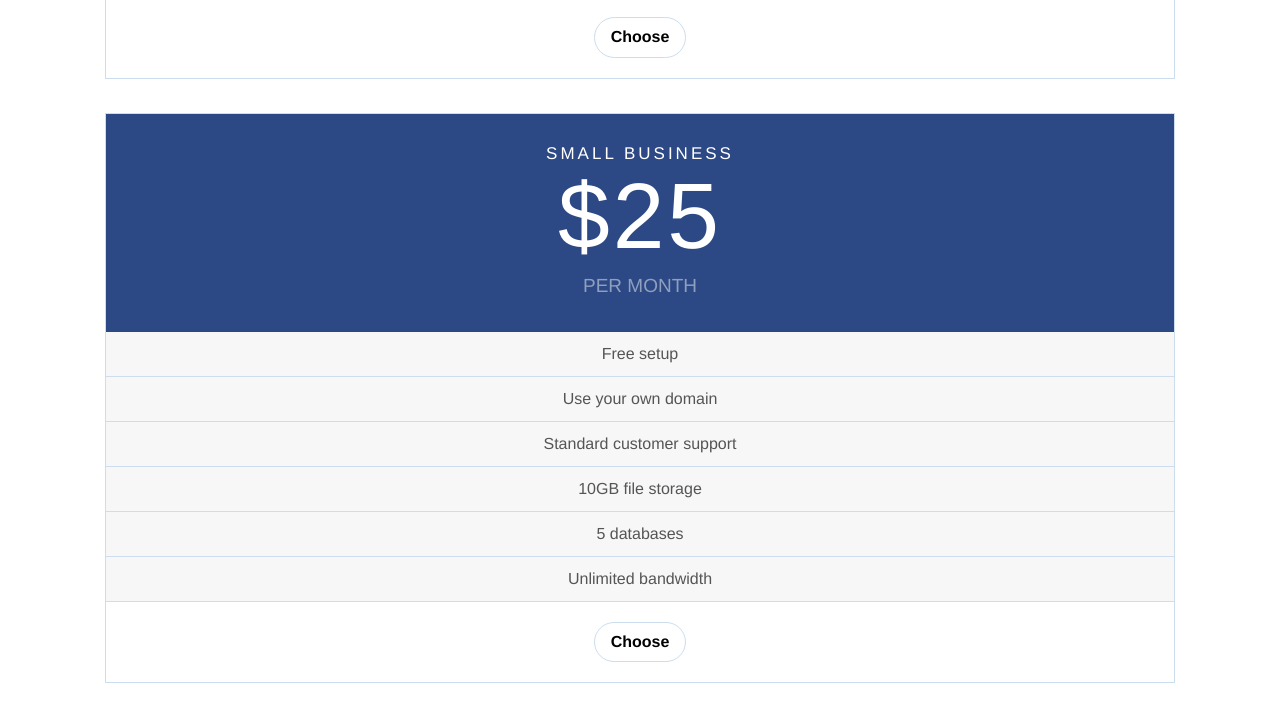
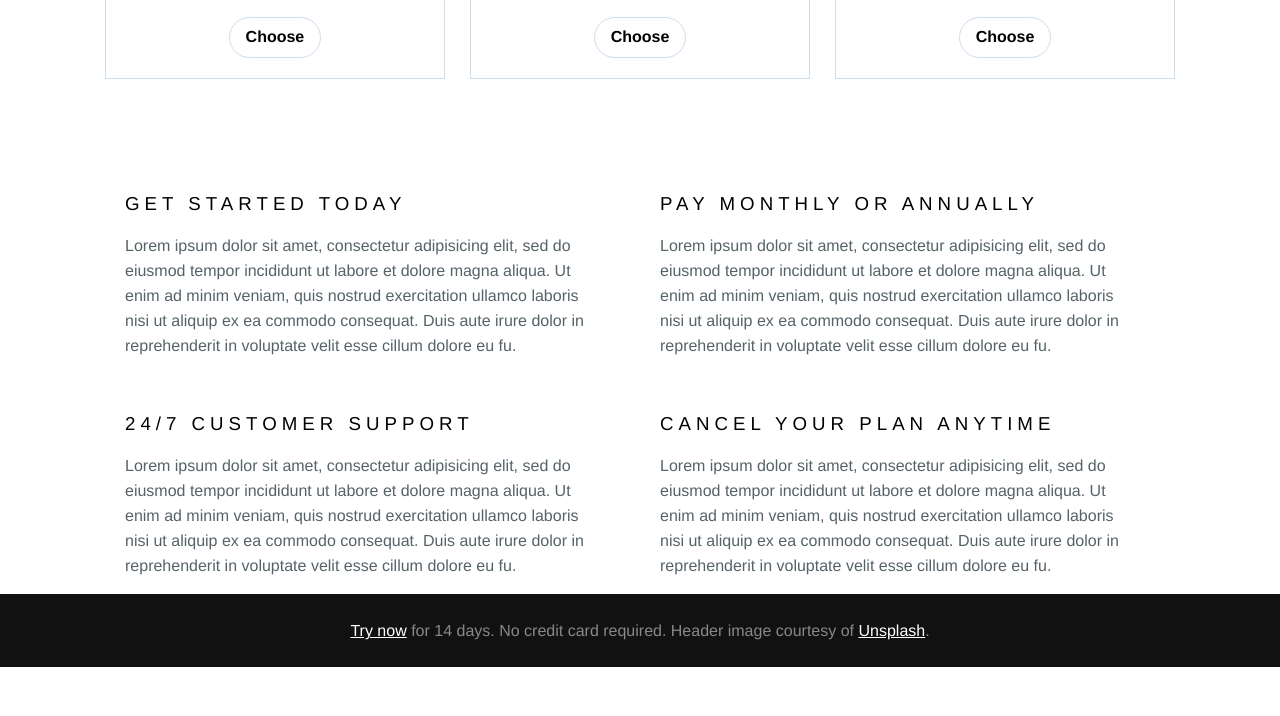
Before and after one commit to shawncothran/business_pricing_responsive_TIY_w02d03, a website: page index.html in a window 1280 px wide. Shown: the part 974-1690 px from the top of the page. After the commit the page ends 1641 px from the top, so only its background shows below. Drawn offline with nearby package versions, Linux system fonts and the light colour scheme.

Commit message:
breakpoint 3

```diff
--- a/css/css.scss
+++ b/css/css.scss
@@ -58,9 +58,8 @@ footer {
   }
 }
 
-main section.options article {
+.options article {
   @include span-columns(12);
-  // @include shift(.5);
   border: 1px solid #cde;
   text-align: center;
   margin-bottom: 34px;
@@ -70,7 +69,7 @@ main section.options article {
 
   section {
     color: #fff;
-    padding: 30px;
+    padding: 30px 0;
 
     h3, h4, h5 {
       margin: 0;
@@ -137,7 +136,7 @@ main section.options article {
 
 }
 
-main section.reasons article {
+.reasons article {
   padding: 0 20px;
   p {
     line-height: 25px;
@@ -157,7 +156,6 @@ main section.reasons article {
   overflow: auto;
 }
 
-// @media (max-width:767px) and (min-width:479px){
 @media (min-width:479px){
   .hero  {
     min-height: 400px;
@@ -172,9 +170,15 @@ main section.reasons article {
     padding: 8px 35px;
   }
 }
-// @media (max-width:978px) and (min-width:768px){
-//
-// }
+@media (min-width:768px){
+  .options article {
+    @include span-columns(4);
+    margin-bottom: 34px;
+  }
+  .reasons article.reason {
+    @include span-columns(5.862);
+  }
+}
 // @media (min-width:979px){
 //
 // }
```
Also changed, not shown: css/css.css.
